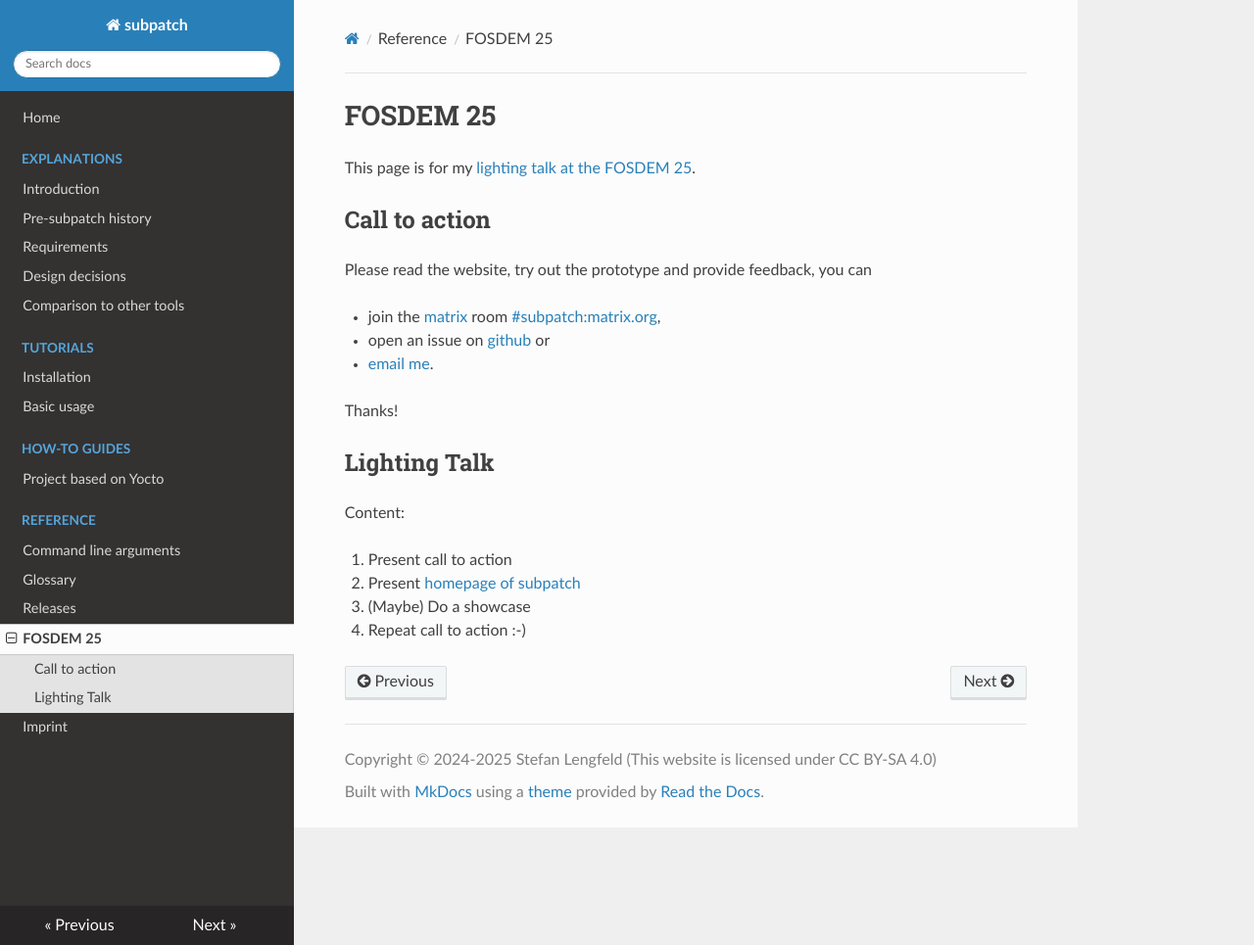
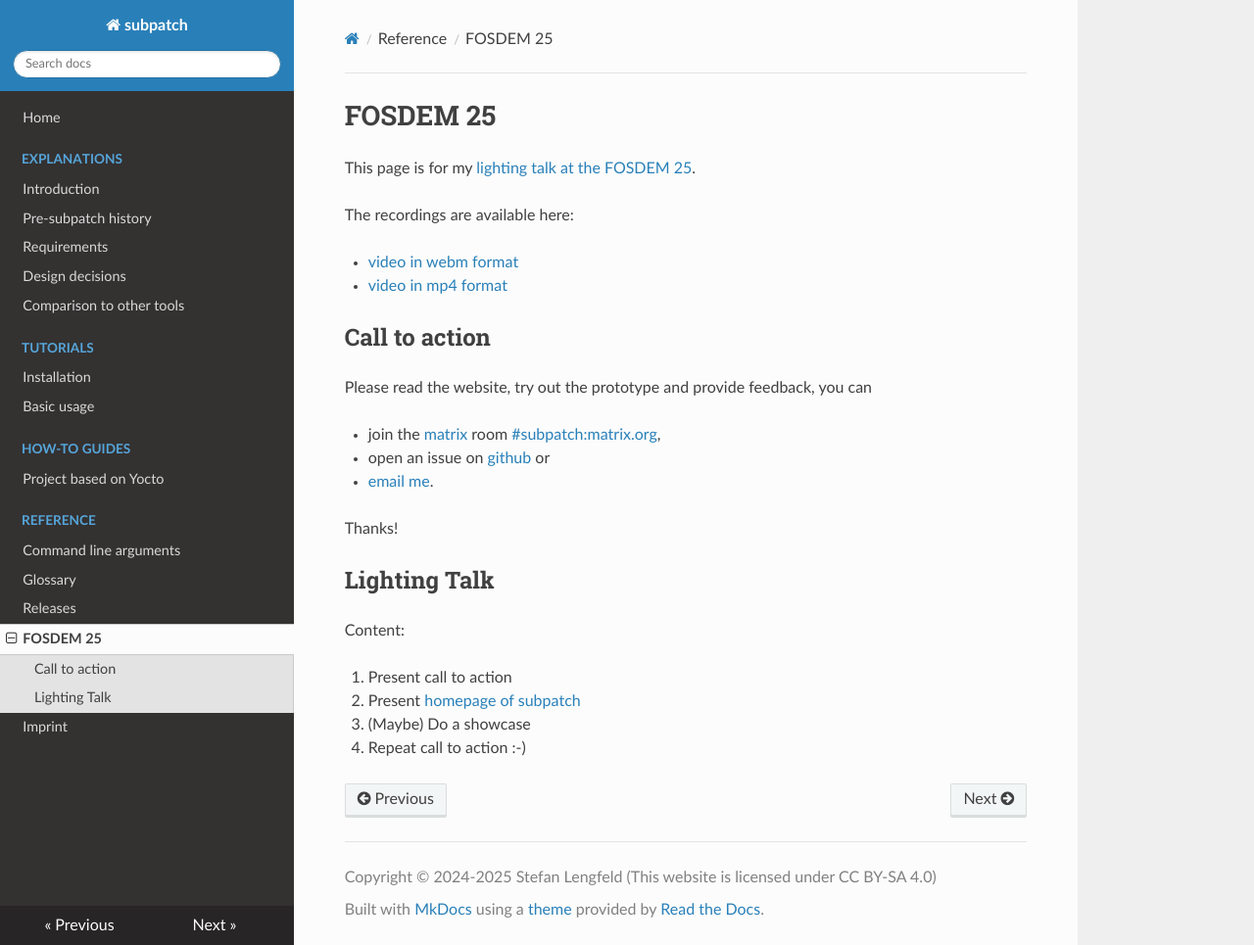
Before and after one commit to lengfeld/subpatch, an MkDocs documentation site: the page built from website/ref/fosdem25.md, in a window 1280 px wide and 965 px high. Shown: the whole window at 98% size. Built offline with MkDocs 1.6.1, drawn with Linux system fonts in a browser that asks for light colours; nearby versions of some CDN libraries.

Commit message:
website: add recording for fosdem talk

```diff
--- a/website/ref/fosdem25.md
+++ b/website/ref/fosdem25.md
@@ -2,6 +2,12 @@
 
 This page is for my
 [lighting talk at the FOSDEM 25](https://fosdem.org/2025/schedule/event/fosdem-2025-6461-subpatch-fearless-multi-repository-management-stay-relaxed/).
+
+The recordings are available here:
+
+* [video in webm format](https://video.fosdem.org/2025/h2215/fosdem-2025-6461-subpatch-fearless-multi-repository-management-stay-relaxed.av1.webm)
+* [video in mp4 format](https://video.fosdem.org/2025/h2215/fosdem-2025-6461-subpatch-fearless-multi-repository-management-stay-relaxed.mp4)
+
 
 ## Call to action
 
```
